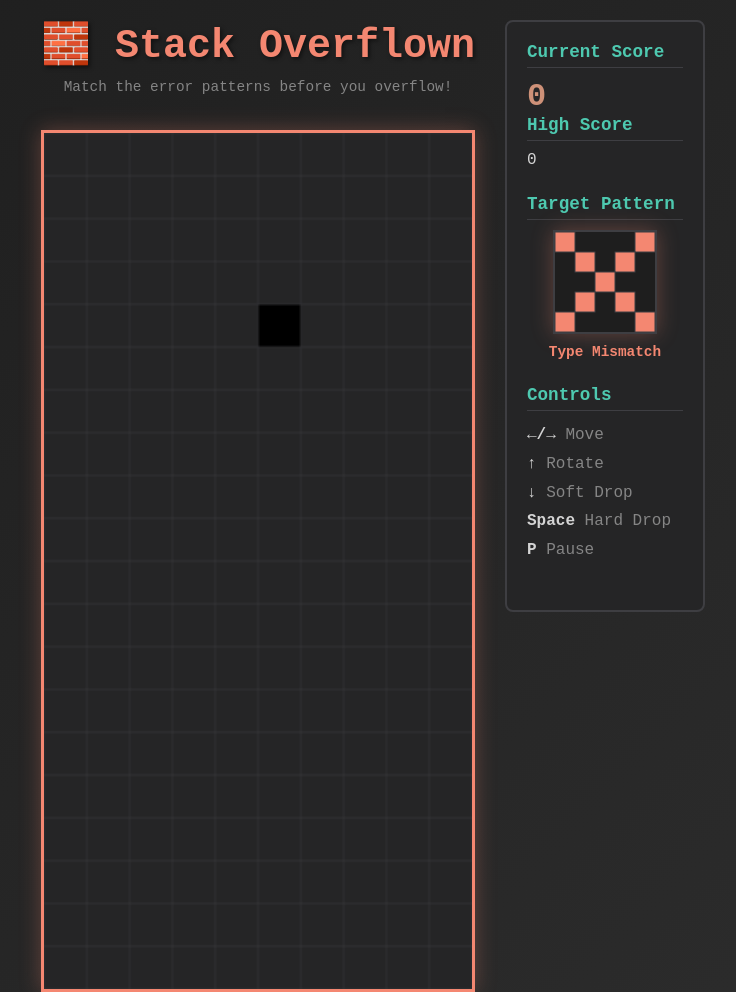
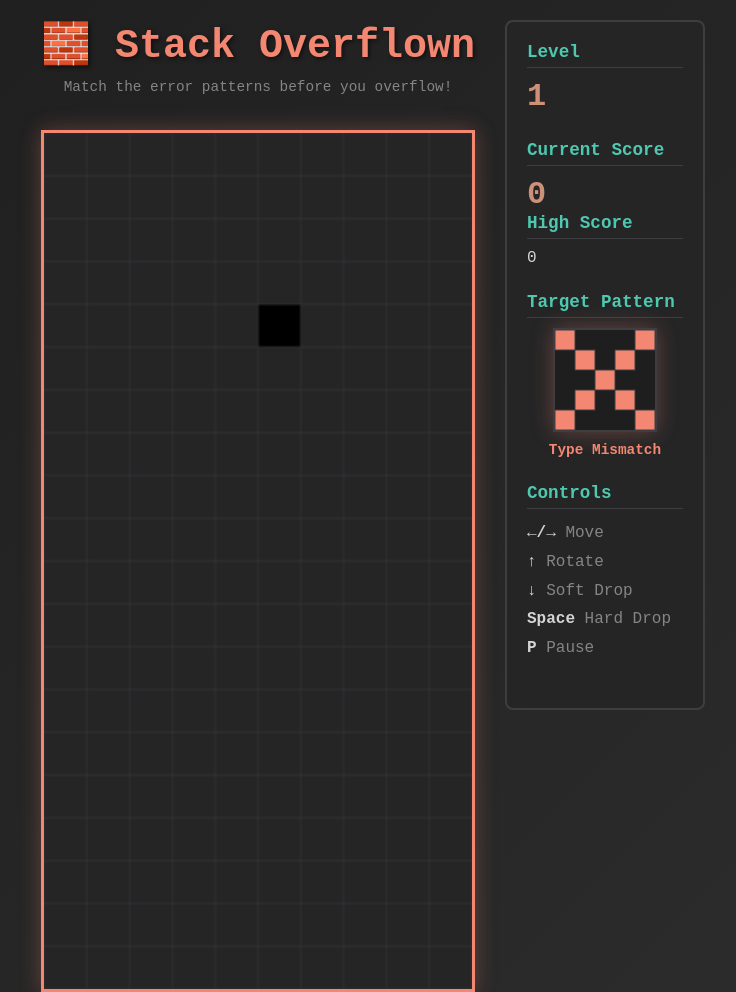
Before and after one commit to GalToast/skills-introduction-to-git, a plain HTML site: page src/index.html in a window 1280 px wide. Shown: the top 992 px of the page, without its empty margins (267-1003 px from the left). Drawn offline with Linux system fonts and the light colour scheme.

Commit message:
Add element to display current level

```diff
--- a/src/index.html
+++ b/src/index.html
@@ -17,6 +17,11 @@
       </div>
 
       <div class="side-panel">
+        <div class="info-section">
+          <h3>Level</h3>
+          <div class="score" id="level">1</div>
+        </div>
+
         <div class="info-section">
           <h3>Current Score</h3>
           <div class="score" id="score">0</div>
```
